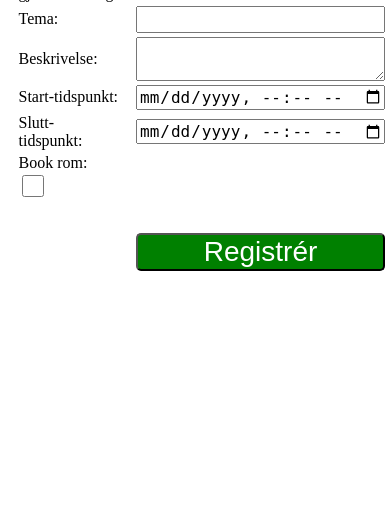
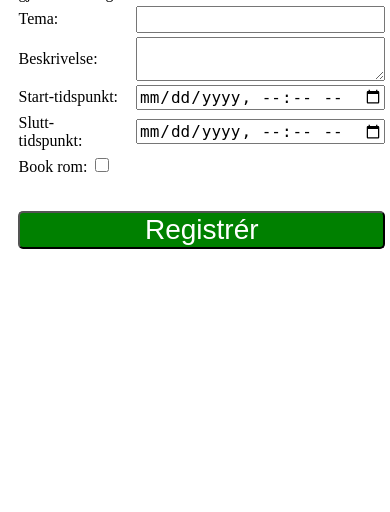
Before and after one commit to jonlauvstad/GokApp, a Flask app: template GeoFlask/templates/admin/lecture/add_lecture_one.html in a window 390 px wide. Shown: the part 143-655 px from the top of the page. Run offline with Flask 3, Linux system fonts and the light colour scheme; the template is opened without the code that fills it, so the values that code supplies are empty.

Commit message:
13feb 1350

```diff
--- a/GeoFlask/static/styles.css
+++ b/GeoFlask/static/styles.css
@@ -232,3 +232,13 @@ nav a, nav h1{
     background: green;
     color: white;
 }
+#roomCheckBox{
+    width: 22px;
+    height: 22px;
+}
+@media screen and (max-width: 550px){
+    #roomCheckBox{
+        width: 14px;
+        height: 14px;
+    }
+}
--- a/GeoFlask/templates/admin/lecture/add_lecture_one.html
+++ b/GeoFlask/templates/admin/lecture/add_lecture_one.html
@@ -60,7 +60,7 @@
             <tr>
                 <td>
                     Book rom:
-                    <input type="checkbox" onchange="showBookRoom()" style="width: 22px; height: 22px;"></td>
+                    <input type="checkbox" onchange="showBookRoom()" id="roomCheckBox"></td>
                 <td>
                     <select name="venueId" id="venueSelect" style="visibility: hidden">
                         {% for venue in venues %}
@@ -70,8 +70,8 @@
                 </td>
             </tr>
             <tr>
-                <td id="empytTd"></td>
-                <td id="buttonTd"><button class="styleButt">Registrér</button></td>
+                <!--<td id="empytTd"></td>-->
+                <td id="buttonTd" colspan="2"><button class="styleButt">Registrér</button></td>
             </tr>
         </table>
     </form>
--- a/GeoFlask/utility/rout_funcs/admin_routs.py
+++ b/GeoFlask/utility/rout_funcs/admin_routs.py
@@ -40,10 +40,8 @@ def add_lecture_one_function():
         response2 = requests.get(url2, verify=False, headers=headers)
         if response2.ok:
             as_lOfDicts_2 = response2.json()
-        # as_lOfDicts_2 = []
 
             return render_template("admin/lecture/add_lecture_one.html", user=user, courseImps=as_lOfdics, venues=as_lOfDicts_2)
-        print(f"NOT OK!!! {url2} {response2.status_code}")
-        print(url)
+
     msg = f"Statuskode: {response.status_code if not response.ok else response2.status_code}"
     return render_template("error.html", user=user, msg=msg, status=int(response.status_code))
```
Also changed, not shown: 3 other files.
